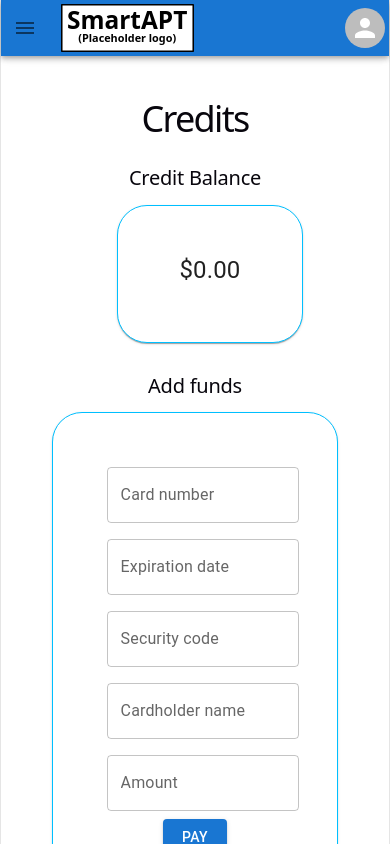
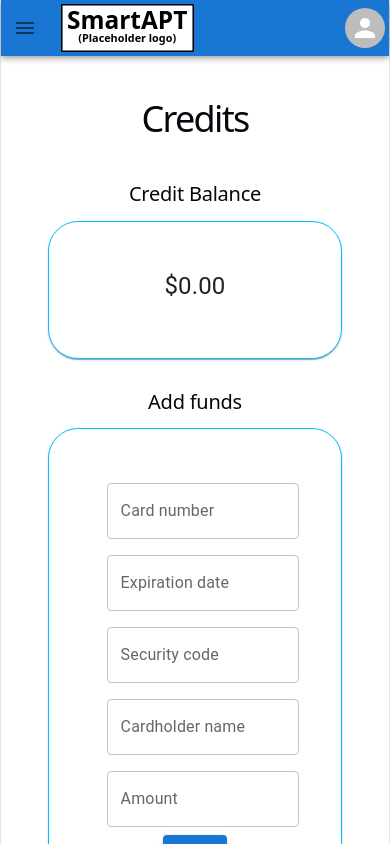
Before and after one commit to SevereWXJames/dormitory-managment-project, a React (Vite) app in the folder frontend/: page /credits in a window 390 px wide. Built offline with nearby package versions, Linux system fonts and the light colour scheme.

Commit message:
Implemented responsiveness

```diff
--- a/frontend/src/components/residents/credits/CreditsBalanceCard.tsx
+++ b/frontend/src/components/residents/credits/CreditsBalanceCard.tsx
@@ -11,7 +11,7 @@ export function CreditsBalanceCard() {
 	const credits = useSelector(getCreditsString);
 
 	return (
-		<Card id="credits-balance-card" className="card top w-full">
+		<Card id="credits-balance-card" className="card top">
 			<CardContent id="credits-balance-card-content" sx={{fontSize: 'x-large'}}>
 				{credits}
 			</CardContent>
--- a/frontend/src/pages/common/residents/dashboard/dynamic/CreditsPage.tsx
+++ b/frontend/src/pages/common/residents/dashboard/dynamic/CreditsPage.tsx
@@ -14,10 +14,10 @@ export function CreditsPage() {
         <CommonFrame commonFrameType={"RESIDENT"}>
         <div className="credits-page">
             <h1>Credits</h1>
-            <Box className="cards-row flex flex-col lg:flex-row items-center gap-4">
+            <Box className="cards-row flex flex-col lg:items-center lg:flex-row gap-4 p-4">
                 <Box className="card-container">
                     <h2>Credit Balance</h2>
-                    <CreditsBalanceCard />
+                    <CreditsBalanceCard/>
                 </Box>
                 <Box className="card-container">
                     <h2>Add funds</h2>
@@ -26,7 +26,7 @@ export function CreditsPage() {
             </Box>
             <Box className="card-container">
                 <h2>Transaction History</h2>
-                <TransactionHistoryCard />
+                <TransactionHistoryCard/>
             </Box>
         </div>
         </CommonFrame>
```
